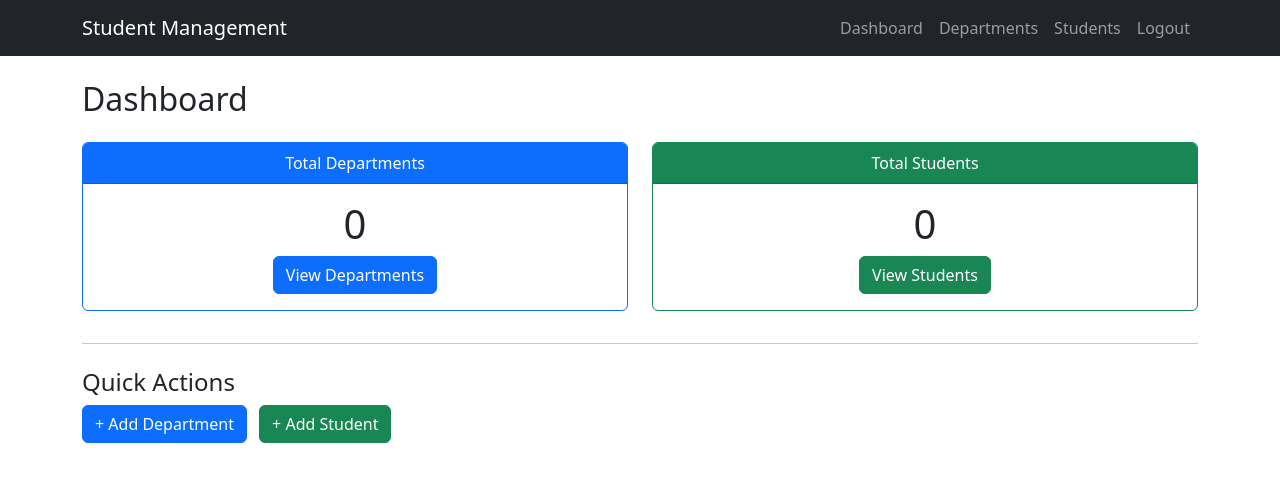
After one commit to Vicky27032002/student-management-system, a Django app: page / in a window 1280 px wide. The commit adds this page. Shown: the top 482 px of the page. Run offline with Django 5.2, Linux system fonts and the light colour scheme; the visitor is signed in with stand-in values (Sample User, id 1); data that the repository does not hold is empty.

Commit message:
Added dashboard and user authentication

```diff
--- a/StudentManagement/settings.py
+++ b/StudentManagement/settings.py
@@ -126,3 +126,6 @@ STATIC_URL = 'static/'
 # https://docs.djangoproject.com/en/5.2/ref/settings/#default-auto-field
 
 DEFAULT_AUTO_FIELD = 'django.db.models.BigAutoField'
+
+LOGIN_URL = 'login'
+LOGIN_REDIRECT_URL = 'dashboard'
--- a/students/urls.py
+++ b/students/urls.py
@@ -2,6 +2,10 @@ from django.urls import path
 from .views import *
 
 urlpatterns = [
+    path('login/', user_login, name = 'login'),
+    path('logout/', user_logout, name = 'logout'),
+    path('', dashboard, name = 'dashboard'),
+
     # Departmwnt URLs
     path('departments/', department_list, name = 'department_list'),
     path('departments/add/', department_create, name = 'department_create'),
--- a/students/views.py
+++ b/students/views.py
@@ -1,9 +1,13 @@
 from django.shortcuts import render, redirect, get_object_or_404
 from .models import Department, Student
 from .forms import DepartmentForm, StudentForm
+from django.contrib.auth import authenticate, login, logout
+from django.contrib import messages
+from django.contrib.auth.decorators import login_required
 
 # Department Views
 
+@login_required
 def department_list(request):
     departments = Department.objects.all()
     context = {
@@ -11,6 +15,7 @@ def department_list(request):
     }
     return render(request, 'students/department_list.html', context)
 
+@login_required
 def department_create(request):
     if request.method == 'POST':
         form = DepartmentForm(request.POST)
@@ -24,6 +29,7 @@ def department_create(request):
     }
     return render(request, 'students/department_form.html', context)
 
+@login_required
 def department_update(request, id):
     department = Department.objects.get(id=id)
     if request.method == 'POST':
@@ -38,6 +44,7 @@ def department_update(request, id):
     }
     return render(request, 'students/department_form.html', context)
 
+@login_required
 def department_delete(request, id):
     department = get_object_or_404(Department, id=id)
     if request.method == 'POST':
@@ -51,6 +58,7 @@ def department_delete(request, id):
 
 # Student Views
 
+@login_required
 def student_list(request):
     students = Student.objects.all()
     context = {
@@ -58,6 +66,7 @@ def student_list(request):
     }
     return render(request, 'students/student_list.html', context)
 
+@login_required
 def student_create(request):
     if request.method == 'POST':
         form = StudentForm(request.POST)
@@ -71,6 +80,7 @@ def student_create(request):
     }
     return render(request, 'students/student_form.html', context)
 
+@login_required
 def student_update(request, id):
     student = get_object_or_404(Student, id=id)
     if request.method == 'POST':
@@ -85,6 +95,7 @@ def student_update(request, id):
     }
     return render(request, 'students/student_form.html', context)
 
+@login_required
 def student_delete(request, id):
     student = get_object_or_404(Student, id=id)
     if request.method == 'POST':
@@ -94,3 +105,37 @@ def student_delete(request, id):
         "student" : student
     }
     return render(request, 'students/student_confirm_delete.html', context)
+
+@login_required
+def dashboard(request):
+    total_departments = Department.objects.count()
+    total_students = Student.objects.count()
+    context = {
+        "total_departments" : total_departments,
+        "total_students" : total_students
+    }
+    return render(request, 'students/dashboard.html', context)
+
+def user_login(request):
+    if request.method == 'POST':
+        username = request.POST.get('username')
+        password = request.POST.get('password')
+
+        user = authenticate(
+            request,
+            username = username,
+            password = password
+        )
+
+        if user is not None:
+            login(request, user)
+            return redirect('dashboard')
+
+        else:
+            messages.error(request, "Invalid username or password.")
+
+    return render(request, 'students/login.html')
+
+def user_logout(request):
+    logout(request)
+    return redirect('login')
--- a/templates/base.html
+++ b/templates/base.html
@@ -1,31 +1,37 @@
 <!DOCTYPE html>
-<html lang="en">
+<html>
 <head>
-    <meta charset="UTF-8">
-    <meta name="viewport" content="width=device-width, initial-scale=1.0">
     <title>Student Management System</title>
 
     <!-- Bootstrap CSS -->
     <link href="https://cdn.jsdelivr.net/npm/bootstrap@5.3.7/dist/css/bootstrap.min.css" rel="stylesheet">
 </head>
+
 <body>
 
-    <nav class="navbar navbar-dark bg-dark">
+<nav class="navbar navbar-expand-lg navbar-dark bg-dark">
     <div class="container">
-            <a class="navbar-brand" href="{% url 'department_list' %}">
-                Student Management System
+
+        <a class="navbar-brand" href="{% url 'dashboard' %}">
+            Student Management
         </a>
+
+        <div class="navbar-nav">
+            <a class="nav-link" href="{% url 'dashboard' %}">Dashboard</a>
+            <a class="nav-link" href="{% url 'department_list' %}">Departments</a>
+            <a class="nav-link" href="{% url 'student_list' %}">Students</a>
+            <a class="nav-link" href="{% url 'logout' %}">Logout</a>
+        </div>
+
     </div>
 </nav>
 
 <div class="container mt-4">
-
     {% block content %}
     {% endblock %}
-
 </div>
 
-    <!-- Bootstrap JS -->
+<!-- Bootstrap JavaScript Bundle -->
 <script src="https://cdn.jsdelivr.net/npm/bootstrap@5.3.7/dist/js/bootstrap.bundle.min.js"></script>
 
 </body>
--- /dev/null
+++ b/templates/students/dashboard.html
@@ -0,0 +1,57 @@
+{% extends 'base.html' %}
+
+{% block content %}
+
+<h2 class="mb-4">Dashboard</h2>
+
+<div class="row">
+
+    <div class="col-md-6">
+        <div class="card text-center border-primary mb-3">
+            <div class="card-header bg-primary text-white">
+                Total Departments
+            </div>
+
+            <div class="card-body">
+                <h1>{{ total_departments }}</h1>
+
+                <a href="{% url 'department_list' %}" class="btn btn-primary">
+                    View Departments
+                </a>
+            </div>
+        </div>
+    </div>
+
+    <div class="col-md-6">
+        <div class="card text-center border-success mb-3">
+            <div class="card-header bg-success text-white">
+                Total Students
+            </div>
+
+            <div class="card-body">
+                <h1>{{ total_students }}</h1>
+
+                <a href="{% url 'student_list' %}" class="btn btn-success">
+                    View Students
+                </a>
+            </div>
+        </div>
+    </div>
+
+</div>
+
+<hr>
+
+<div class="mt-4">
+    <h4>Quick Actions</h4>
+
+    <a href="{% url 'department_create' %}" class="btn btn-primary me-2">
+        + Add Department
+    </a>
+
+    <a href="{% url 'student_create' %}" class="btn btn-success">
+        + Add Student
+    </a>
+</div>
+
+{% endblock %}
```
Also changed, not shown: templates/students/login.html (added, +67 -0 lines), readme.md, 2 other files. Lines whose indentation alone changed are shown as unchanged.
